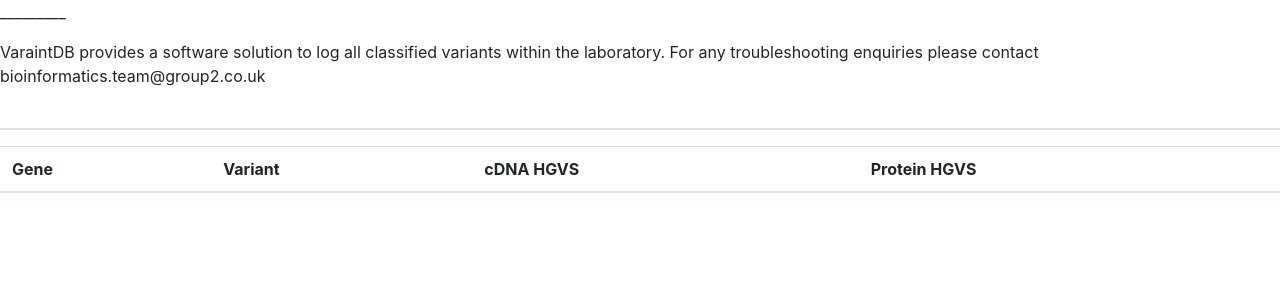
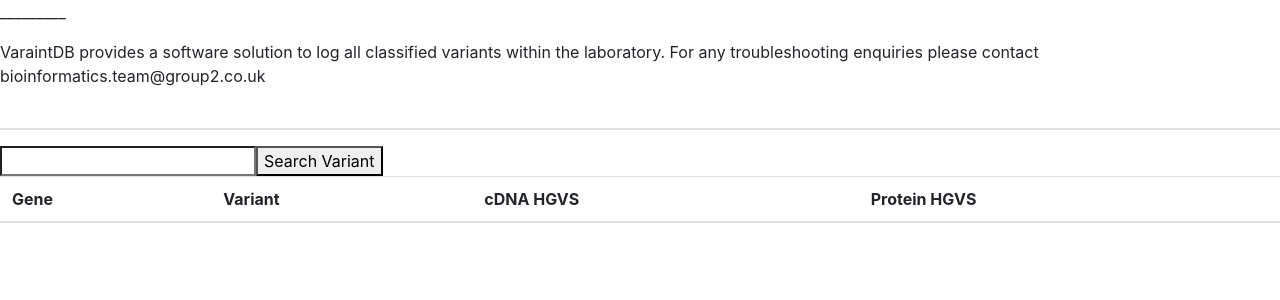
Before and after one commit to seikom/BIOL60860_IT, a Django app: page / in a window 1280 px wide. Shown: the part 56-356 px from the top of the page. Run offline with Django 3.2, Linux system fonts and the light colour scheme; data that the repository does not hold is empty; some libraries are stand-ins or nearby versions.

Commit message:
add non functioning search button

```diff
--- a/VariantDatabase/DB/templates/DB/homepage.html
+++ b/VariantDatabase/DB/templates/DB/homepage.html
@@ -52,6 +52,10 @@
 
             </tr>
         {% endfor %}
+    <form class="SearchView" method="GET" action="" >
+    <input class="SearchView" type="search" name="search">
+    <button class="SearchView" type="submit"> Search Variant </button>
+</form>
 
 	</html>
 {% endblock %}
@@ -65,42 +69,3 @@
   <br>
 
   {% crispy form %}
-
-  <p class="text-muted">Import file must be the .tsv file outputted by the Variant Database. If there are any errors, the data will not be uploaded.</p>
-
-  {% if error %}
-    {% for e in error %}
-      <div class="alert alert-danger col-lg-2-8">
-        {{ e }}
-      </div>
-    {% endfor %}
-  {% endif %}
-
-  {% if success %}
-    {% for s in success %}
-      <div class="alert alert-success col-lg-2-8">
-        {{ s }} <a href={% url 'pending_classifications' %}{{ params }}>View here.</a>
-      </div>
-    {% endfor %}
-  {% endif %}
-
-  {% if warn %}
-    {% for w in warn %}
-      <div class="alert alert-warning col-lg-2-8">
-        {{ w }}
-      </div>
-    {% endfor %}
-  {% endif %}
-  </div>
-
-  <br>
-  <h5><a href="/manual_input">Input variant details manually</a></h5>
-  <br><br>
-</center>
-<script>
-$(document).ready(function(){
-$("#file-upload-form").on("submit", function () {
-    $(this).find(":submit").prop("disabled", true);
-});
-});
-</script>
--- a/VariantDatabase/DB/views.py
+++ b/VariantDatabase/DB/views.py
@@ -72,3 +72,58 @@ def Bulkinputpage(request):
 
 
     return render(request, 'DB/bulkinputpage.html', {})
+
+
+
+
+
+
+class SearchView(ListView):
+    model = Variant_data
+    template_name = 'homepage.html'
+    context_object_name = 'all_search_results'
+
+    def get_queryset(self):
+       result = super(SearchView, self).get_queryset()
+       query = self.request.GET.get('search')
+       if query:
+          postresult = Variant_data.objects.filter(title__contains=query)
+          result = postresult
+       else:
+           result = None
+       return result
+
+"""
+I'll have a look at this tomorrow -Sa"
+    def search(request):
+
+
+            # make empty form
+            form = SearchForm()
+
+            message = None
+
+            # if form submitted
+            if request.method == 'POST':
+                form = SearchForm(request.POST)
+
+                if form.is_valid():
+
+                    search_input = form.cleaned_data['search_input'].upper().strip()
+
+                    # check if we've searched for sample
+                    x = re.search("^\d{2}M\d{5}", search_input)
+
+                    if x != None:
+
+                        samples = Sample.objects.filter(sample_name_only= search_input)
+
+                        if len(samples) == 0:
+
+                            message = f'Cannot find a sample with id {search_input}'
+                            return render(request, 'acmg_db/search.html', {'form': form, 'message': message})
+
+                        else:
+
+                            return redirect('view_sample', pk=search_input)
+"""
```
